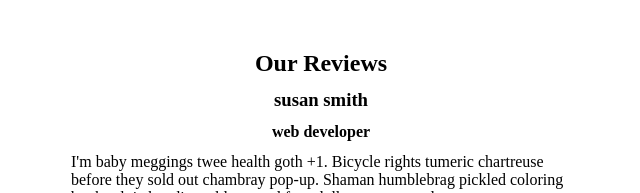
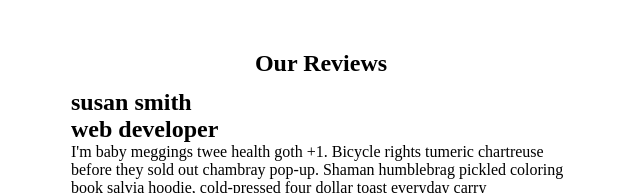
Before and after one commit to acciojob/Reviews-UdayBari3421, a React app: page / in a window 1280 px wide. Shown: the top 193 px of the page, without its empty margins (319-959 px from the left). Built offline with nearby package versions, Linux system fonts and the light colour scheme; grey boxes are pictures that could not be loaded.

Commit message:
submitting code-Thu Feb 15 2024 16:16:13 GMT+0530 (India Standard Time)

```diff
--- a/src/components/App.js
+++ b/src/components/App.js
@@ -9,16 +9,10 @@ const App = () => {
       <h2 id="review-heading">Our Reviews</h2>
       <div className="review">
         <div className="author" id={"author-" + arr[next].id}>
-          <h3>
-            {/* <a href="#" id={"author-1" + arr[next].id}>
-              {arr[next].id}
-            </a> */}
-            {arr[next].name}
-          </h3>
-        </div>
-        <h4 className="job" id="job">
+          <h2>{arr[next].name}</h2>
+          <h2 className="job" id="job">
             {arr[next].job}
-        </h4>
+          </h2>
           <p className="info" id="info">
             {arr[next].text}
           </p>
@@ -55,6 +49,7 @@ const App = () => {
           </button>
         </div>
       </div>
+    </div>
   );
 };
 
```
Lines whose indentation alone changed are shown as unchanged.
